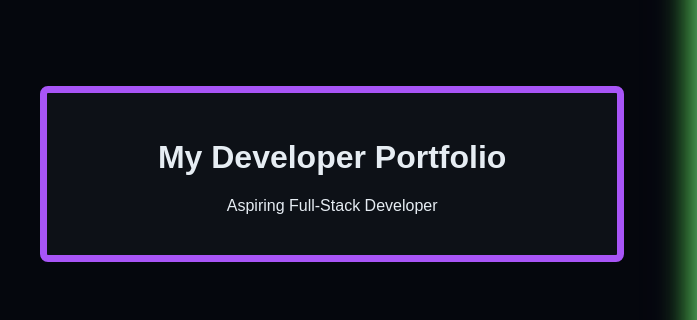
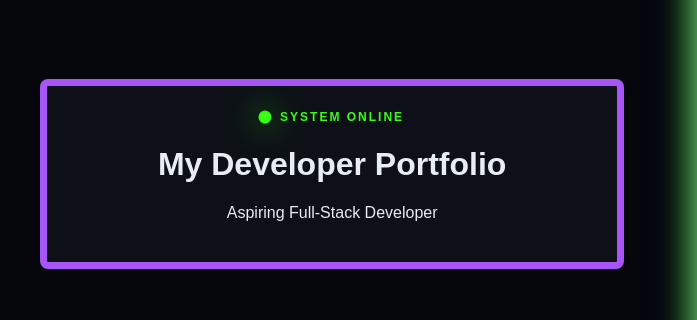
Before and after one commit to LA9021/Developer-Portfolio, a plain HTML site: page index.html in a window 1280 px wide. Shown: the part 177-497 px from the top of the page, 0-697 px from the left. Drawn offline with Linux system fonts and the light colour scheme; grey boxes are pictures that could not be loaded.

Commit message:
Added Systems Online Indicator

```diff
--- a/index.html
+++ b/index.html
@@ -25,6 +25,10 @@
     </nav>
     <header class="hero">
         <div class="header-content">
+            <div class="system-status">
+                <span class="status-light"></span>
+                <span class="status-text">SYSTEM ONLINE</span>
+            </div>
             <h1> My Developer Portfolio</h1>
             <p>Aspiring Full-Stack Developer</p>
         </div>
--- a/style.css
+++ b/style.css
@@ -143,6 +143,57 @@ header img {
     flex-grow: 1;
     min-width: 0;
 }
+
+/*SYSTEM ONLINE DESIGN */
+
+.system-status {
+    display: flex;
+    flex-direction: row;
+    align-items: center;
+    gap: 10px;
+    margin-bottom: 15px;
+    justify-content: center;
+}
+
+.status-light {
+    width: 10px;
+    height: 10px;
+    border-radius: 50%;
+    background-color: var(--primary-accent-color);
+    box-shadow: 0 0 10px var(--primary-accent-color);
+    animation-name: statusPulse;
+    animation-duration: 2s;
+    animation-iteration-count: infinite;
+    animation-timing-function: ease-in-out;
+}
+
+.status-text {
+    color: var(--primary-accent-color);
+    font-size: 12px;
+    font-weight: bold;
+    letter-spacing: 2px;
+    text-transform: uppercase;
+}
+
+/* System Status Animation */
+
+@keyframes statusPulse{
+
+    0%{
+        transform:scale(1);
+        box-shadow: 0 0 10px var(--primary-accent-color);
+    }
+
+    50%{
+        transform: scale(1.3);
+       box-shadow: 0 0 25px var(--primary-accent-color);
+    }
+    100%{
+        transform: scale(1);
+        box-shadow: 0 0 10px var(--primary-accent-color);
+    }
+}
+
 
 
 /*Main Content Styles */
```
